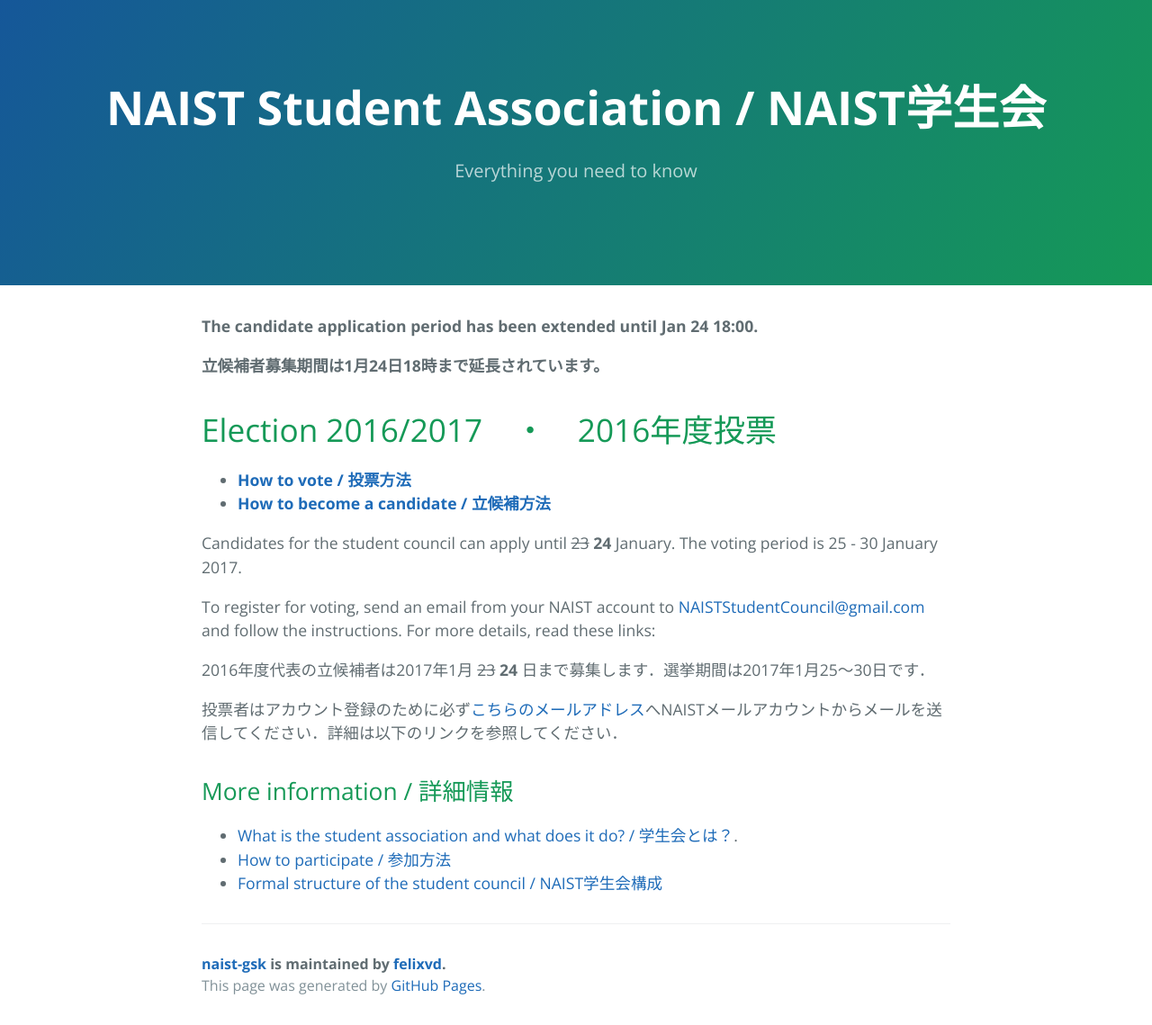
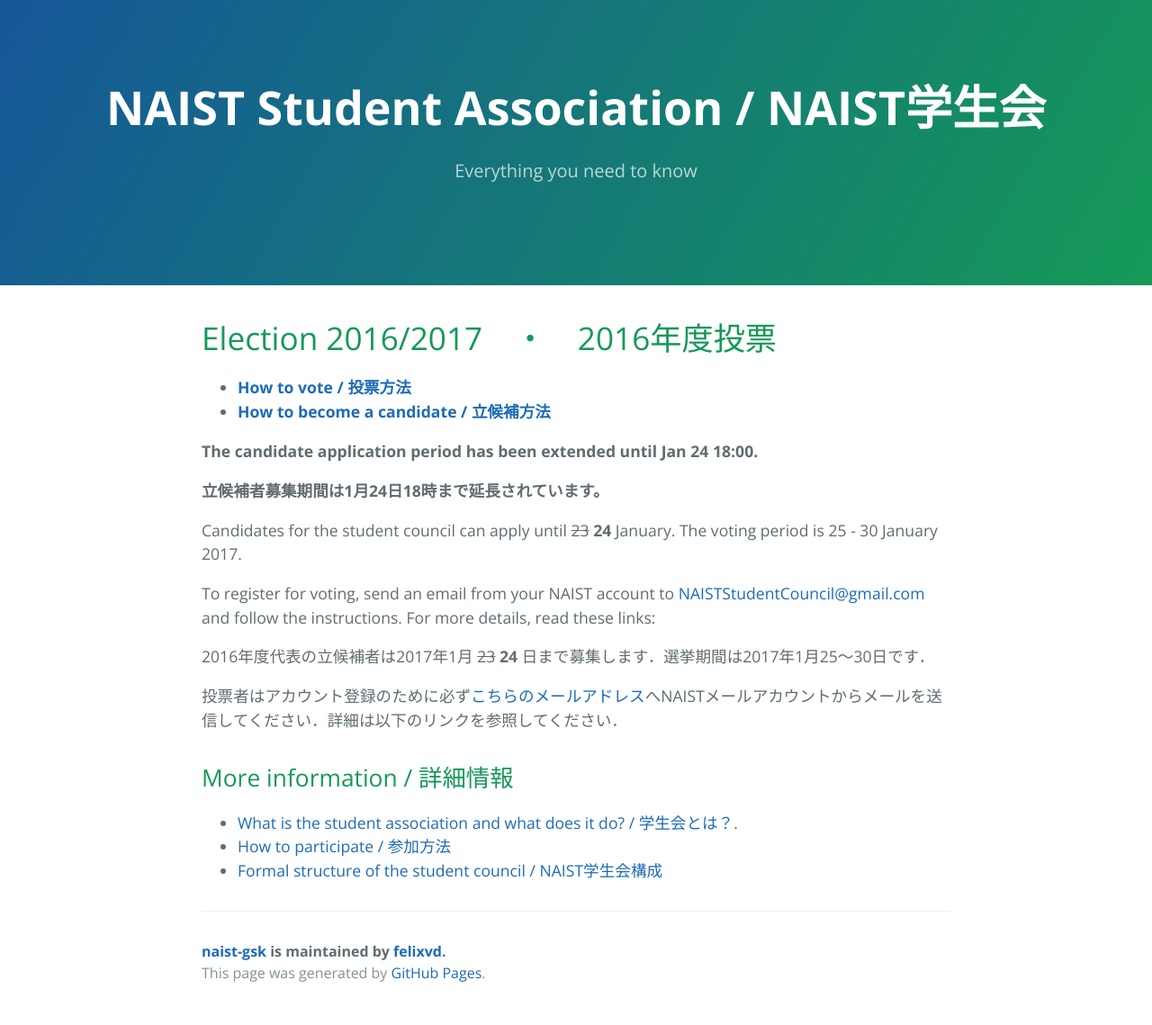
Before and after one commit to felixvd/naist-gsk, a Jekyll site: the page built from index.md, in a window 1280 px wide. Shown: the whole page at 90% size. Built offline with Jekyll 4.4.1, drawn with Linux system fonts in a browser that asks for light colours.

Commit message:
Reformatted last commit

```diff
--- a/index.md
+++ b/index.md
@@ -3,14 +3,14 @@ layout: default
 title: NAIST Student Association / NAIST 学生会
 ---
 
-**The candidate application period has been extended until Jan 24 18:00.**
-
-**立候補者募集期間は1月24日18時まで延長されています。**
-
 # [](#timeline)Election 2016/2017　・　2016年度投票
 
 * **[How to vote / 投票方法](voting)**
 * **[How to become a candidate / 立候補方法](becoming-a-candidate)**
+
+**The candidate application period has been extended until Jan 24 18:00.**
+
+**立候補者募集期間は1月24日18時まで延長されています。**
 
 Candidates for the student council can apply until ~~23~~ **24** January. The voting period is 25 - 30 January 2017.
 
```
